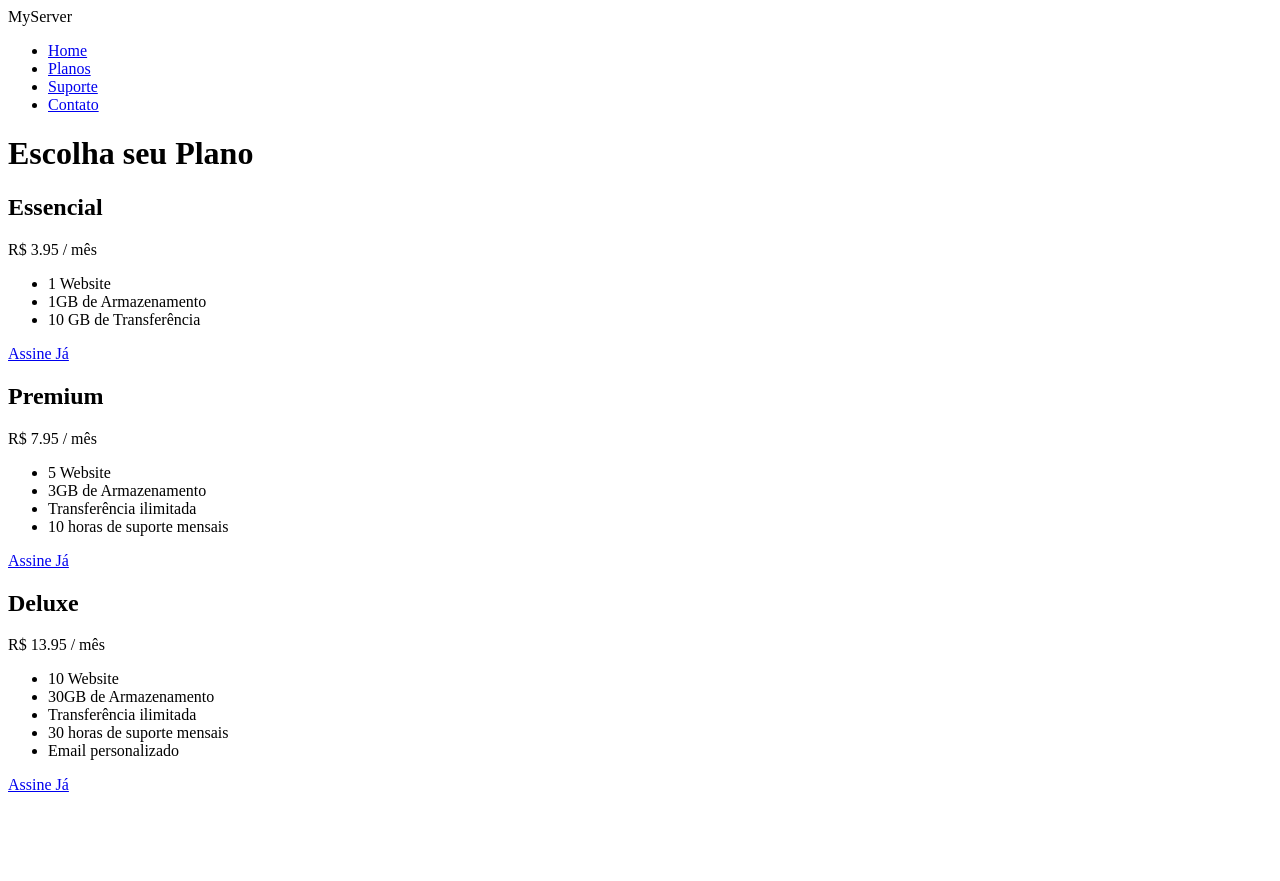
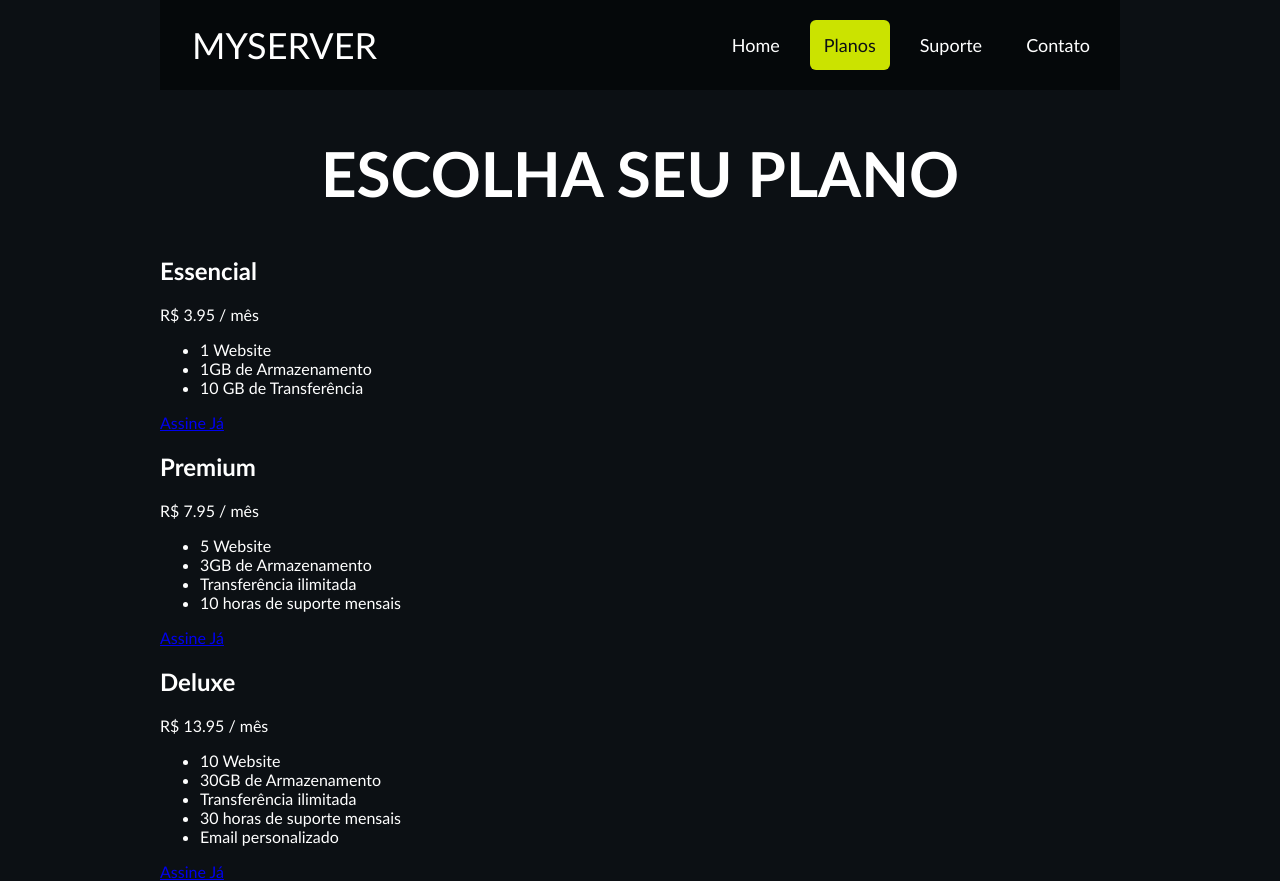
Before and after one commit to acleoxavier/ProjetoEscolhaPlano, a plain HTML site: page index.html in a window 1280 px wide. Before the commit the page ends 802 px from the top, so only its background shows below. Drawn offline with Linux system fonts and the light colour scheme.

Commit message:
adicionado estilo css

```diff
--- a/estilo.css
+++ b/estilo.css
@@ -0,0 +1,48 @@
+body {
+    background-color: #0c1014;
+    color: white;
+    width: 90%;
+    max-width: 960px;
+    margin: 0 auto;
+    font-family: 'Gill Sans', 'Gill Sans MT', Calibri, 'Trebuchet MS', sans-serif;
+}
+
+.main-title {
+    font-size: 62px;
+    text-transform: uppercase;
+    text-align: center;
+    margin: 46px 0;
+}
+
+.header {
+    display: flex;
+    background-color: #05080a;
+    padding: 16px;
+    justify-content: space-between;
+    align-items: center;
+}
+
+.header__logo {
+    font-size: 36px;
+    text-transform: uppercase;
+    margin-left: 16px;
+}
+
+.header__nav ul {
+    display: flex;
+    list-style-type: none;
+    font-size: 18px;
+    gap: 16px;
+}
+
+.header__nav a {
+    color: white;
+    text-decoration: none;
+    padding: 14px;
+    border-radius: 6px;
+}
+
+a.header__nav--active {
+    background-color: #cbe300;
+    color: #0c1014;
+}
--- a/index.html
+++ b/index.html
@@ -4,7 +4,9 @@
     <meta charset="UTF-8">
     <meta name="viewport" content="width=device-width, initial-scale=1.0">
     <meta name="Author" content="Leonardo Xavier">
-    <title>Price Cards</title>
+    <title>Escolha Plano</title>
+
+    <link rel="stylesheet" href="estilo.css">
 
 </head>
 <body>
@@ -13,7 +15,7 @@
        <nav class="header__nav">
             <ul>
                 <li><a href="#">Home</a></li>
-                <li><a href="#">Planos</a></li>
+                <li><a href="#" class="header__nav--active">Planos</a></li>
                 <li><a href="#">Suporte</a></li>
                 <li><a href="#">Contato</a></li>
             </ul>
```
